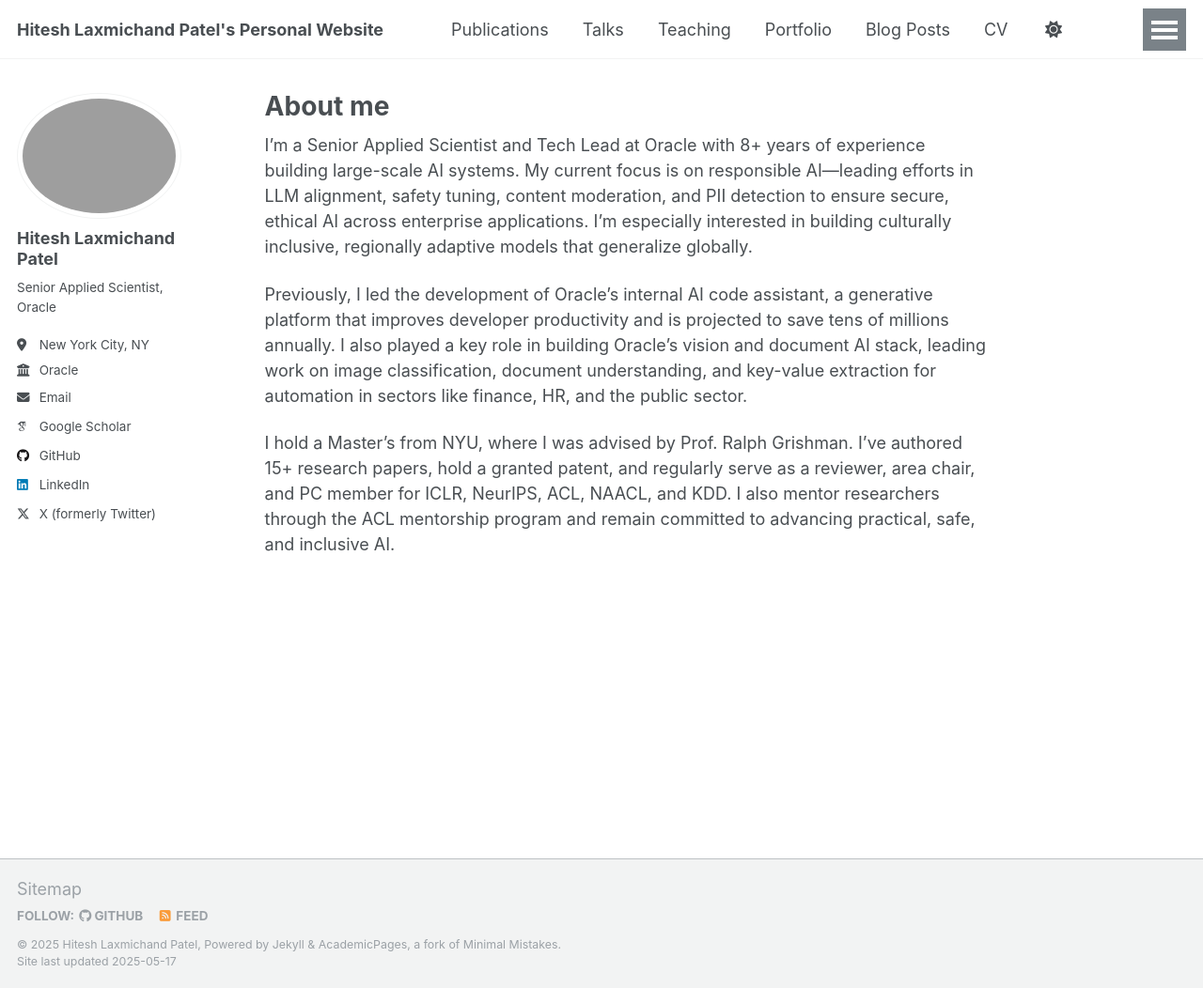
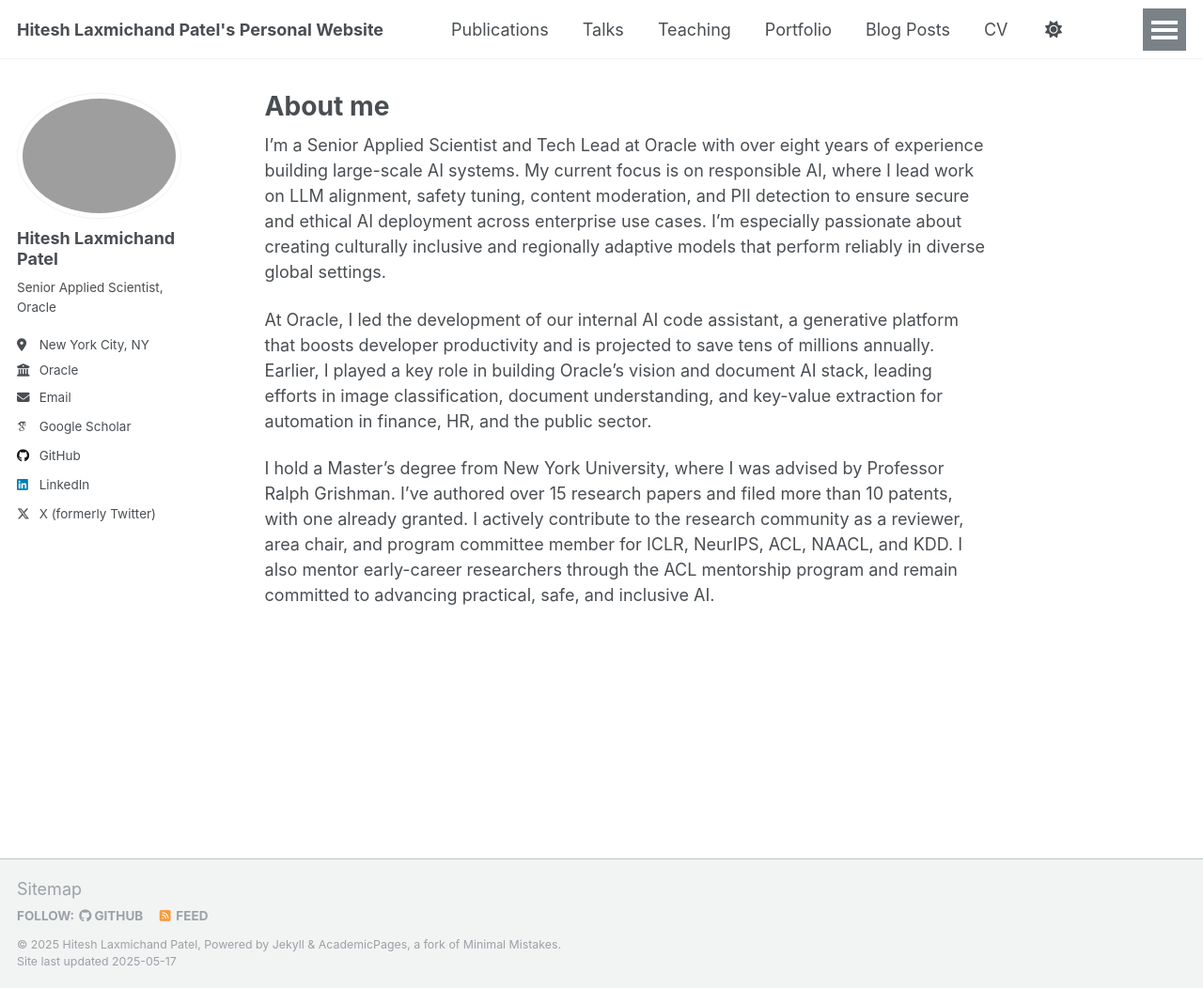
Before and after one commit to HITESHLPATEL/hiteshlpatel.github.io, a Jekyll site: the page built from _pages/about.md, in a window 1280 px wide and 1052 px high. Shown: the whole window at 94% size. Built offline with Jekyll 4.4.1, drawn with Linux system fonts in a browser that asks for light colours; some web fonts are replaced.

Commit message:
Update about.md

```diff
--- a/_pages/about.md
+++ b/_pages/about.md
@@ -8,8 +8,8 @@ redirect_from:
   - /about.html
 ---
 
-I'm a Senior Applied Scientist and Tech Lead at Oracle with 8+ years of experience building large-scale AI systems. My current focus is on responsible AI—leading efforts in LLM alignment, safety tuning, content moderation, and PII detection to ensure secure, ethical AI across enterprise applications. I’m especially interested in building culturally inclusive, regionally adaptive models that generalize globally.
+I'm a Senior Applied Scientist and Tech Lead at Oracle with over eight years of experience building large-scale AI systems. My current focus is on responsible AI, where I lead work on LLM alignment, safety tuning, content moderation, and PII detection to ensure secure and ethical AI deployment across enterprise use cases. I'm especially passionate about creating culturally inclusive and regionally adaptive models that perform reliably in diverse global settings.
 
-Previously, I led the development of Oracle’s internal AI code assistant, a generative platform that improves developer productivity and is projected to save tens of millions annually. I also played a key role in building Oracle’s vision and document AI stack, leading work on image classification, document understanding, and key-value extraction for automation in sectors like finance, HR, and the public sector.
+At Oracle, I led the development of our internal AI code assistant, a generative platform that boosts developer productivity and is projected to save tens of millions annually. Earlier, I played a key role in building Oracle’s vision and document AI stack, leading efforts in image classification, document understanding, and key-value extraction for automation in finance, HR, and the public sector.
 
-I hold a Master’s from NYU, where I was advised by Prof. Ralph Grishman. I’ve authored 15+ research papers, hold a granted patent, and regularly serve as a reviewer, area chair, and PC member for ICLR, NeurIPS, ACL, NAACL, and KDD. I also mentor researchers through the ACL mentorship program and remain committed to advancing practical, safe, and inclusive AI.
+I hold a Master’s degree from New York University, where I was advised by Professor Ralph Grishman. I've authored over 15 research papers and filed more than 10 patents, with one already granted. I actively contribute to the research community as a reviewer, area chair, and program committee member for ICLR, NeurIPS, ACL, NAACL, and KDD. I also mentor early-career researchers through the ACL mentorship program and remain committed to advancing practical, safe, and inclusive AI.
```
